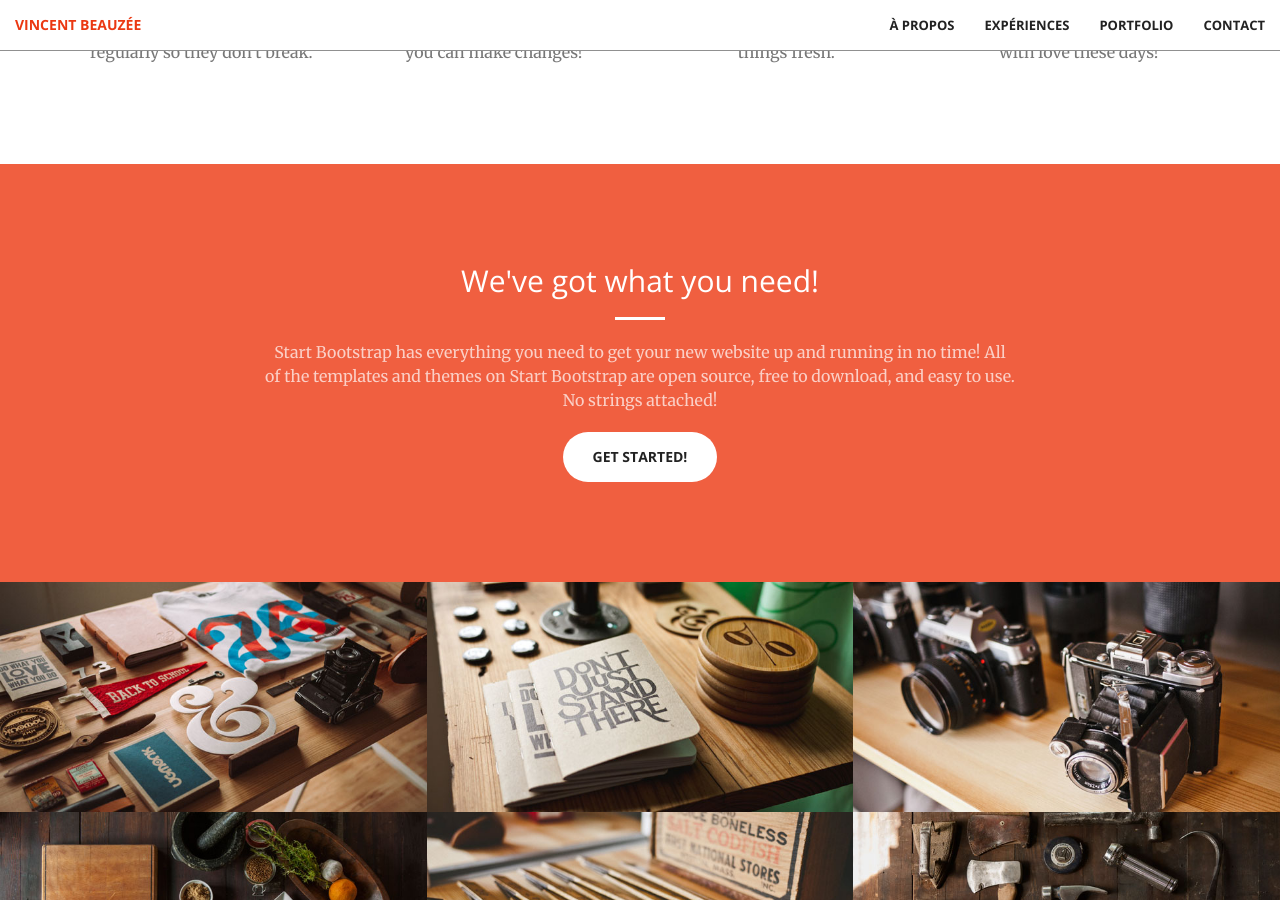
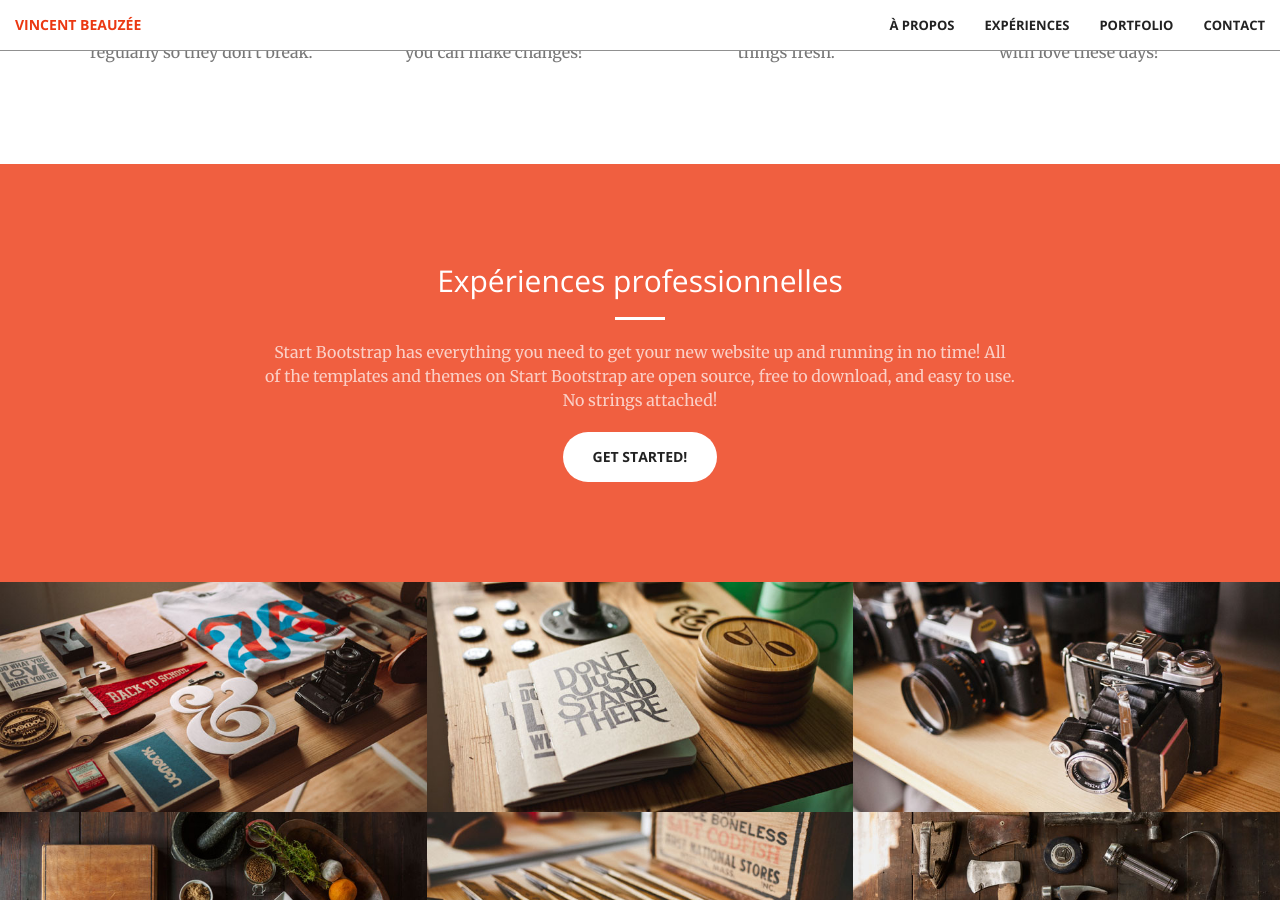
Before and after one commit to vBeauzee/vbeauzee.github.io, a Jekyll site: the page built from index.html, in a window 1280 px wide and 900 px high, scrolled down 1192 px. Built offline with Jekyll 4.4.1, drawn with Linux system fonts in a browser that asks for light colours.

Commit message:
update experiences.html

```diff
--- a/_includes/experiences.html
+++ b/_includes/experiences.html
@@ -2,7 +2,7 @@
     <div class="container">
         <div class="row">
             <div class="col-lg-8 col-lg-offset-2 text-center">
-                <h2 class="section-heading">We've got what you need!</h2>
+                <h2 class="section-heading">Exp&eacute;riences professionnelles</h2>
                 <hr class="light">
                 <p class="text-faded">Start Bootstrap has everything you need to get your new website up and running in no time! All of the templates and themes on Start Bootstrap are open source, free to download, and easy to use. No strings attached!</p>
                 <a href="#" class="btn btn-default btn-xl">Get Started!</a>
```
